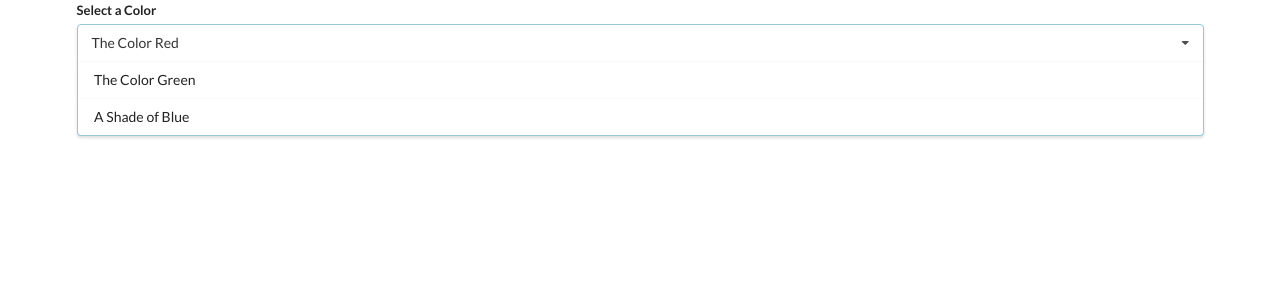
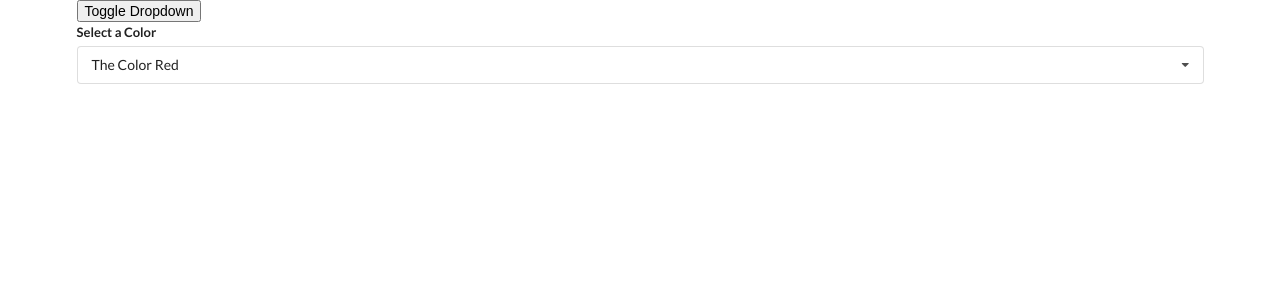
Before and after one commit to Seth-McKilla/widgets, a React (Create React App) app: page / in a window 1280 px wide. Shown: the top 300 px of the page. Built offline with nearby package versions, Linux system fonts and the light colour scheme.

Commit message:
Finalize accordion widget

```diff
--- a/src/App.js
+++ b/src/App.js
@@ -20,16 +20,22 @@
 
 const App = () => {
   const [selected, setSelected] = useState(options[0]);
+  const [showDropdown, setShowDropdown] = useState(true);
 
   return (
     <div className="ui container">
+      <button onClick={() => setShowDropdown(!showDropdown)}>
+        Toggle Dropdown
+      </button>
       {/* <Accordion items={items} /> */}
       {/* <Search /> */}
-      <Dropdown
-        selected={selected}
-        onSelectedChange={setSelected}
-        options={options}
-      />
+      {showDropdown ? (
+        <Dropdown
+          selected={selected}
+          onSelectedChange={setSelected}
+          options={options}
+        />
+      ) : null}
     </div>
   );
 };
--- a/src/components/Dropdown.js
+++ b/src/components/Dropdown.js
@@ -1,6 +1,24 @@
-import React from "react";
+import React, { useState, useEffect, useRef } from "react";
 
 const Dropdown = ({ options, selected, onSelectedChange }) => {
+  const [open, setOpen] = useState(false);
+  const ref = useRef();
+
+  useEffect(() => {
+    const onBodyClick = (event) => {
+      if (ref.current && ref.current.contains(event.target)) {
+        return;
+      }
+      setOpen(false);
+    };
+
+    document.body.addEventListener("click", onBodyClick, { capture: true });
+
+    return () => {
+      document.removeEventListener("click", onBodyClick, { capture: true });
+    };
+  }, []);
+
   const renderedOptions = options.map((option) => {
     if (option.value === selected.value) {
       return null;
@@ -17,13 +35,18 @@
   });
 
   return (
-    <div className="ui form">
+    <div ref={ref} className="ui form">
       <div className="field">
         <label className="label">Select a Color</label>
-        <div className="ui selection dropdown visible active">
+        <div
+          onClick={() => setOpen(!open)}
+          className={`ui selection dropdown ${open ? "visible active" : ""}`}
+        >
           <i className="dropdown icon"></i>
           <div className="text">{selected.label}</div>
-          <div className="menu visible transition">{renderedOptions}</div>
+          <div className={`menu ${open ? "visible transition" : ""}`}>
+            {renderedOptions}
+          </div>
         </div>
       </div>
     </div>
```
Also changed, not shown: 1 other file (tests, documents, lock files or other folders).
